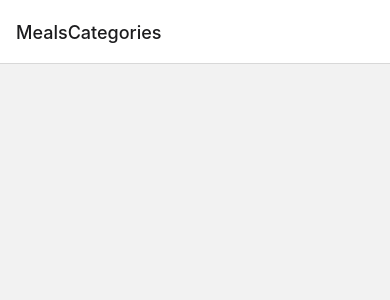
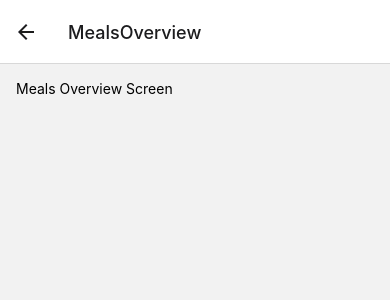
Before and after one commit to MatildaMared/courses___react-native-meals, a React Native app: screen /MealsOverview in a window 390 px wide. Before the commit this address had no page. Shown: the top 300 px of the page. Built offline with nearby package versions, Linux system fonts and the light colour scheme.

Commit message:
add a meals overview screen

```diff
--- a/App.js
+++ b/App.js
@@ -3,6 +3,7 @@
 import CategoriesScreen from "./screens/CategoriesScreen";
 import { NavigationContainer } from "@react-navigation/native";
 import { createNativeStackNavigator } from "@react-navigation/native-stack";
+import MealsOverviewScreen from "./screens/MealsOverviewScreen";
 
 const Stack = createNativeStackNavigator();
 
@@ -16,6 +17,10 @@
 						name="MealsCategories"
 						component={CategoriesScreen}
 					></Stack.Screen>
+					<Stack.Screen
+						name="MealsOverview"
+						component={MealsOverviewScreen}
+					></Stack.Screen>
 				</Stack.Navigator>
 			</NavigationContainer>
 		</>
--- /dev/null
+++ b/screens/MealsOverviewScreen.js
@@ -0,0 +1,19 @@
+import { StyleSheet, Text, View } from "react-native";
+import { MEALS } from "../data/dummy-data";
+
+function MealsOverviewScreen() {
+	return (
+		<View style={styles.container}>
+			<Text>Meals Overview Screen</Text>
+		</View>
+	);
+}
+
+const styles = StyleSheet.create({
+	container: {
+		flex: 1,
+		padding: 16,
+	},
+});
+
+export default MealsOverviewScreen;
```
